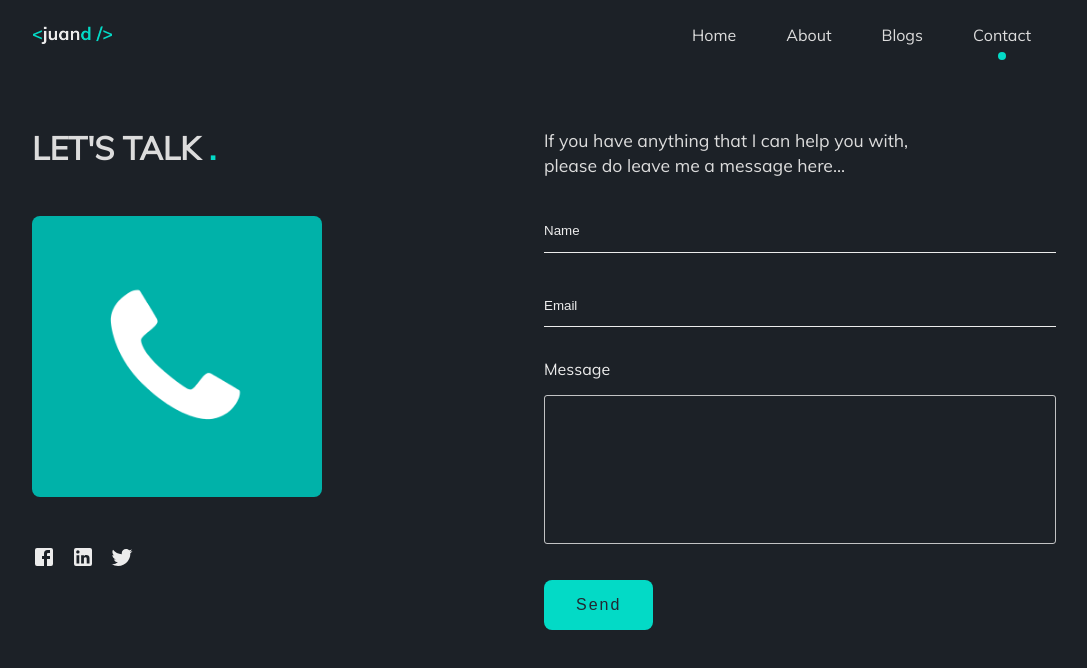
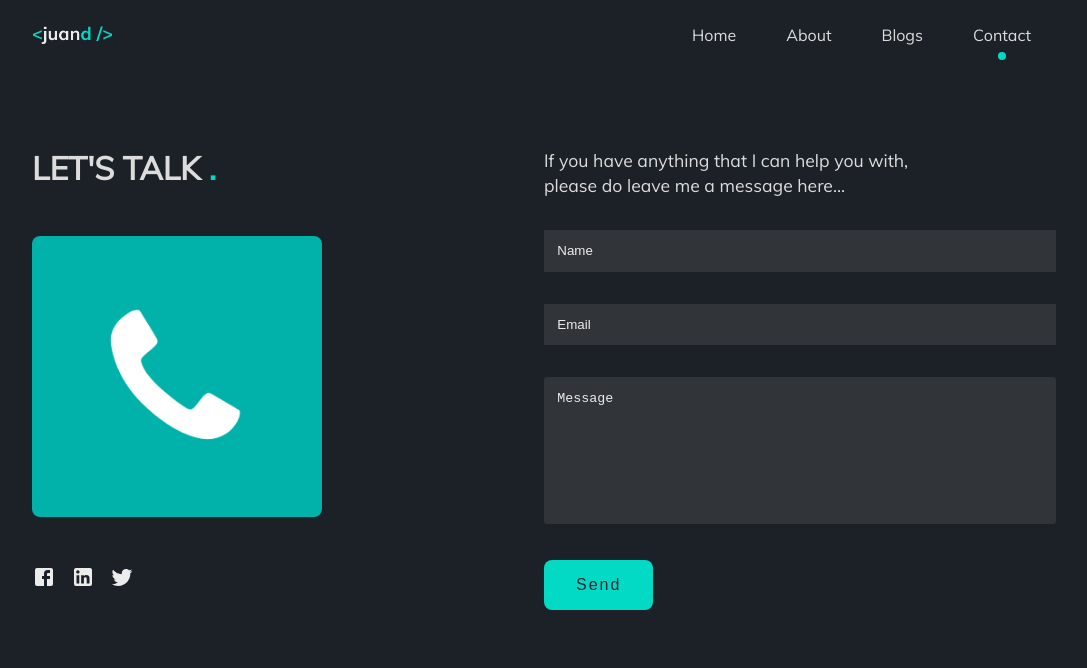
Before and after one commit to stephanieshen/nextjs-practice, a Next.js app: page /contact in a window 1280 px wide. Shown: the top 668 px of the page, without its empty margins (96-1183 px from the left). Built offline with nearby package versions, Linux system fonts and the light colour scheme.

Commit message:
adjustment

```diff
--- a/components/FormField/InputText/InputText.module.scss
+++ b/components/FormField/InputText/InputText.module.scss
@@ -1,8 +1,7 @@
 .inputText {
-  background: transparent;
+  background: rgba(196, 196, 196, 0.12);
   border: none;
-  border-bottom: 1px solid #ECECEC;
-  padding: 1em 0;
+  padding: 1em;
   width: 100%;
   position: relative;
   outline: none;
--- a/components/FormField/TextArea/TextArea.js
+++ b/components/FormField/TextArea/TextArea.js
@@ -3,15 +3,11 @@ import classes from './Textarea.module.scss';
 
 const Textarea = (props) => {
   return (
-    <div>
-      <label className={classes.label}>
-        {props.placeholder}
-      </label>
-      <textarea
-        className={classes.textArea}
-        rows={8}
-      />
-    </div>
+    <textarea
+      placeholder={props.placeholder}
+      className={classes.textArea}
+      rows={8}
+    />
   )
 }
 
--- a/components/FormField/TextArea/TextArea.module.scss
+++ b/components/FormField/TextArea/TextArea.module.scss
@@ -1,17 +1,15 @@
-.label {
-  display: block;
-  color: #ECECEC;
-  font-size: 1em;
-  margin-bottom: 1em;
-}
-
 .textArea {
-  background: transparent;
-  border: 1px solid rgba(236, 236, 236, 0.8);
+  background: rgba(196, 196, 196, 0.12);
+  border: none;
   resize: none;
   width: 100%;
   padding: 1em;
   color: #ECECEC;
   border-radius: 3px;
   outline: none;
+
+  &::placeholder {
+    color: #ECECEC;
+    font-size: 1em;
+  }
 }
```
